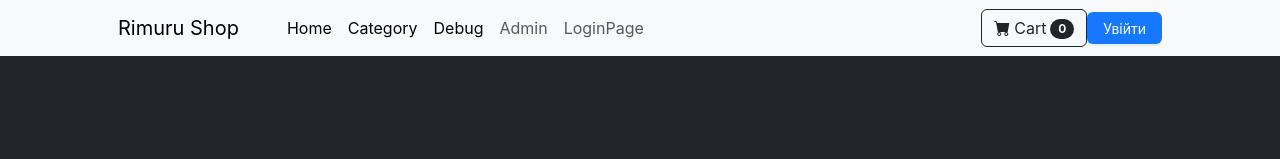
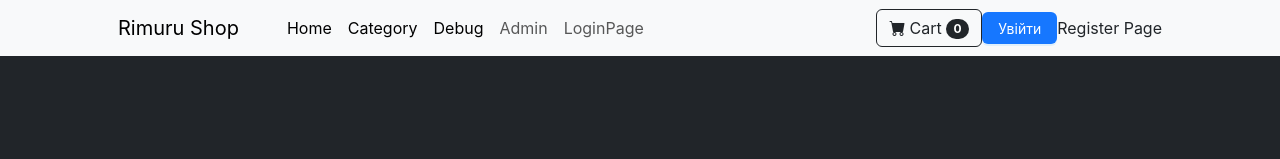
Before and after one commit to RaxFord1/react-shop, a React (Create React App) app: page / in a window 1280 px wide. Shown: the top 159 px of the page. Built offline with nearby package versions, Linux system fonts and the light colour scheme; no server answers.

Commit message:
added link to register page

```diff
--- a/src/components/LoginModal.js
+++ b/src/components/LoginModal.js
@@ -4,6 +4,7 @@ import { LoadingOutlined } from "@ant-design/icons";
 import axios from "axios";
 import { BACKEND_URL } from "../config/cfg";
 import UserContext from "../store/UserContext";
+import { NavLink } from "react-router-dom";
 
 const LoginModal = () => {
   const userCtx = useContext(UserContext);
@@ -39,7 +40,7 @@ const LoginModal = () => {
         }
       })
       .finally(() => {
-        console.log("finaly")
+        console.log("finaly");
         // favCtx.reloadFavorites();
       });
     // Тут можна виконати ваш запит на авторизацію
@@ -114,6 +115,9 @@ const LoginModal = () => {
           </Form.Item>
         </Form>
       </Modal>
+      <NavLink className="nav-link" to="/login">
+        Register Page
+      </NavLink>
     </>
   );
 };
```
